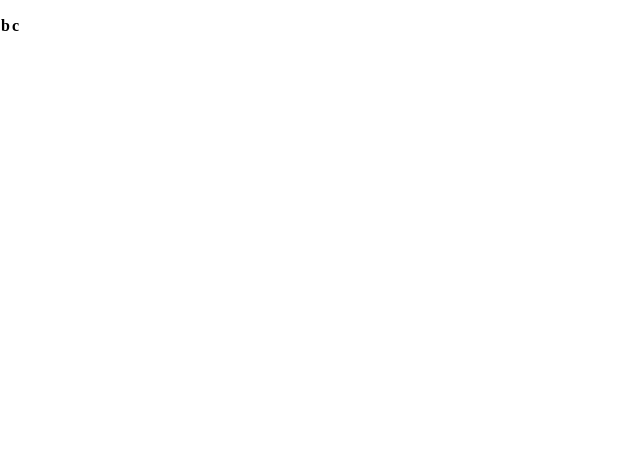
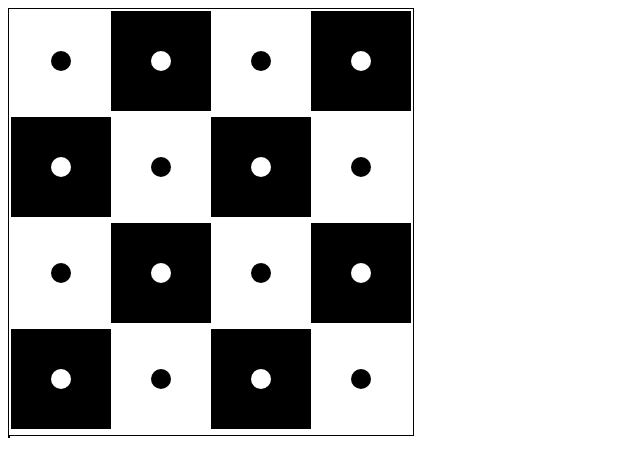
Before and after one commit to stanley30543/Quartos-D3, a website: page client/index.html in a window 1280 px wide. Shown: the whole page, without its empty margins (0-640 px from the left). Drawn offline with nearby package versions, Linux system fonts and the light colour scheme.

Commit message:
Created a 4X4 board with inter-changing color

```diff
--- a/app.js
+++ /dev/null
@@ -1,19 +0,0 @@
-const board = d3
-  .select('#gameboard')
-  .append('table');
-
-const pieces = d3
-  .select('#gamepieces')
-  .append('table');
-
-const keyValues = d3.keys({ a: 1, b: 2, c: 3});
-
-console.log(keyValues);
-
-d3.select('table')
-  .append('tr')
-  .attr('class', 'head')
-  .data(keyValues)
-    .enter()
-    .append('th')
-    .html((d) => { return d; });
--- /dev/null
+++ b/client/app.js
@@ -0,0 +1,65 @@
+const board = d3
+  .select('#gameboard')
+  .append('table'); // board is pointing to this table
+
+const pieces = d3
+  .select('#gamepieces')
+  .append('table');
+
+let boardArray = [];
+
+const objectData = { a: 1, b: 2, c: 3, d: 4 };
+// input an object and output the keys as an array
+const keyValues = d3.keys(objectData);
+// const keyValues = ['a', 'b', 'c', 'd'];
+
+/* const tableRow1 =board
+  .append('tr')
+  .attr('class', 'head'); // set attribute
+
+tableRow1.selectAll('th') // nothing is selected yet
+  .data(keyValues) // choose an array to use as data
+  .enter() // map the data to the following
+  .append('th') //put each data in the 'th' element
+  .html((d) => { return d + '!'; }); // with each element of the array, decide the content
+
+console.log(tableRow1);
+console.log(tableRow1._groups[0][0].children[0]);
+
+tableRow1._groups[0][0].children[0].innerHTML = 'here'; */
+
+boardArray[0] = board
+  .append('tr');
+
+boardArray[1] = board
+.append('tr');
+
+boardArray[2] = board
+.append('tr');
+
+boardArray[3] = board
+.append('tr');
+
+for (var i = 0; i < 4; i++) {
+  var current = i;
+
+  boardArray[i]
+    .selectAll('svg')
+    .data([0, 1, 2, 3])
+    .enter()
+    .append('svg')
+    .attr('width', 100)
+    .attr('height', 100)
+    .style('background-color', (d) => { return ((d + i) % 2 === 0) ? 'white' : 'black'; })
+      .selectAll('circle')
+      .data([current])
+      .enter()
+      .append('circle')
+      .attr('r', 10)
+      .attr('cx', 50)
+      .attr('cy', 50)
+      .style('fill', () => {
+        current++;
+        return (current % 2 === 0) ? 'white' : 'black';
+      });
+}
--- a/index.html
+++ b/client/index.html
@@ -2,6 +2,7 @@
 <html>
   <head>
     <title>Quartos</title>
+    <link rel="stylesheet" href="style.css">
     <meta charset="utf-8">
   </head>
   <body>
--- /dev/null
+++ b/client/style.css
@@ -0,0 +1,3 @@
+table, th, td {
+  border: 1px solid black;
+}
```
